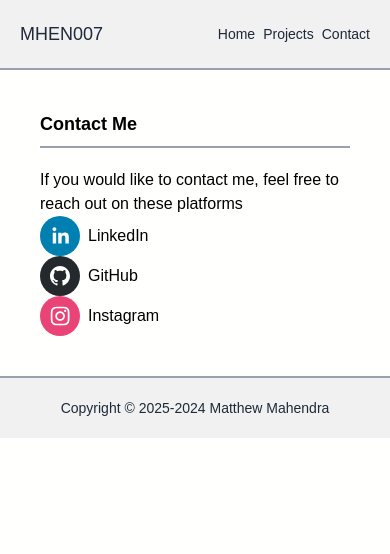
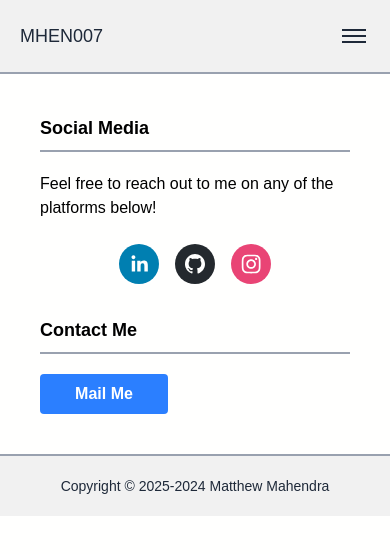
Before and after one commit to MHEN007/MHEN007.github.io, a Next.js app: page /contact in a window 390 px wide. Shown: the top 554 px of the page. Built offline with nearby package versions, Linux system fonts and the light colour scheme; a web font is replaced by a local one.

Commit message:
feat: Sidebar and Email

```diff
--- a/app/components/navbar.tsx
+++ b/app/components/navbar.tsx
@@ -1,17 +1,55 @@
+'use client'
 import Link from "next/link";
+import { useState } from "react";
 
 export default function Navbar() {
+
+    const [sidebarOpen, setSidebarOpen] = useState(false)
+
     return (
         <div className="flex flex-row justify-between items-center p-5 bg-[#f1f1f1] text-gray-800 border-b-2 border-gray-400">
             <div>
                 <h1 className="text-lg sm:text-2xl">MHEN007</h1>
             </div>
 
-            <div className="flex flex-row justify-end gap-2 sm:gap-3 text-sm sm:text-lg">
+            <div className="hidden md:flex flex-row justify-end gap-2 sm:gap-3 text-sm sm:text-lg">
                 <Link href="/">Home</Link>
                 <Link href="/projects">Projects</Link>
                 <Link href="/contact">Contact</Link>
             </div>
+
+            {/* Burger */}
+            <div className="flex md:hidden">
+                <button
+                    onClick={() => setSidebarOpen(true)}
+                    className="flex flex-col justify-center items-center w-8 h-8"
+                    aria-label="Open menu"
+                >
+                    <span className="block w-6 h-0.5 bg-gray-800 mb-1"></span>
+                    <span className="block w-6 h-0.5 bg-gray-800 mb-1"></span>
+                    <span className="block w-6 h-0.5 bg-gray-800"></span>
+                </button>
+                {sidebarOpen && (
+                    <div className="fixed inset-0 z-40">
+                        <div
+                            className="absolute inset-0 bg-black opacity-40"
+                            onClick={() => setSidebarOpen(false)}
+                        ></div>
+                        <div className="fixed top-0 right-0 h-full w-64 bg-white shadow-lg z-50 flex flex-col p-6">
+                            <button
+                                className="self-end mb-6"
+                                onClick={() => setSidebarOpen(false)}
+                                aria-label="Close menu"
+                            >
+                                <span className="text-2xl">&times;</span>
+                            </button>
+                            <Link href="/" className="mb-4" onClick={() => setSidebarOpen(false)}>Home</Link>
+                            <Link href="/projects" className="mb-4" onClick={() => setSidebarOpen(false)}>Projects</Link>
+                            <Link href="/contact" className="mb-4" onClick={() => setSidebarOpen(false)}>Contact</Link>
+                        </div>
+                    </div>
+                )}
+            </div>
         </div>
     )
 }
--- a/app/contact/page.tsx
+++ b/app/contact/page.tsx
@@ -1,34 +1,79 @@
 'use client'
+import { SocialIcon } from "react-social-icons";
+import { useState, useEffect } from "react";
+import { randomBytes } from "crypto";
 
-import { SocialIcon } from "react-social-icons";
+export default function ContactContent() {
+  const [secureEmail, setSecureEmail] = useState("");
 
-export default function ContactContent(){
-    return (
-        <div className="flex flex-col p-10">
+  useEffect(() => {
+    const xorKey = 'dQw4w9WgXcQ'.charCodeAt(randomBytes.length % 10);
+    const xorEncoded = [75, 65, 90, 90, 72, 67, 88, 114, 75, 65, 72, 67, 76, 68, 93, 65, 126, 71, 75, 65, 73, 78, 114, 69, 79, 75];
 
-            <div className="text-lg md:text-2xl w-full border-b-2 border-gray-400 pb-2 mb-5 font-bold">
-                Contact Me
-            </div>
+    const decodeXOR = () => {
+      const decoded = xorEncoded.map(char => String.fromCharCode(char ^ xorKey)).join('');
+      setSecureEmail(decoded);
+    };
 
-            <p>
-            If you would like to contact me, feel free to reach out on these platforms
-            </p>
+    // Decode after component mounts with additional delay
+    const timer = setTimeout(decodeXOR, 800);
+    return () => clearTimeout(timer);
+  }, []);
 
-            <div className="flex flex-col justify-center">
-                <div className="flex items-center">
-                    <SocialIcon url="https://www.linkedin.com/in/matthew-mahendra-117845214/" className="!w-10 !h-10 mr-2" target="_blank" />
-                    LinkedIn &nbsp;
-                </div>
-                <div className="flex items-center">
-                    <SocialIcon url="https://github.com/MHEN007" className="!w-10 !h-10 mr-2" target="_blank"/>
-                    GitHub &nbsp;
-                </div>
-                <div className="flex items-center">
-                    <SocialIcon url="https://www.instagram.com/matt_mahen/" className="!w-10 !h-10 mr-2" target="_blank"/>
-                    Instagram &nbsp;
-                </div>
-            </div>
+  const handleSecureEmailClick = () => {
+    if (secureEmail) {
+      window.location.href = `mailto:${secureEmail}`;
+    }
+  };
 
+  return (
+    <div className="flex flex-col p-10">
+      <div className="text-lg md:text-2xl w-full border-b-2 border-gray-400 pb-2 mb-5 font-bold">
+        Social Media
+      </div>
+      <p className="mb-6">
+        Feel free to reach out to me on any of the platforms below!
+      </p>
+
+      <div className="flex flex-row justify-center gap-4 mb-8">
+        <div className="flex items-center">
+          <SocialIcon
+            url="https://www.linkedin.com/in/matthew-mahendra-117845214/"
+            className="!w-10 !h-10"
+            target="_blank"
+          />
         </div>
-    )
+        <div className="flex items-center">
+          <SocialIcon
+            url="https://github.com/MHEN007"
+            className="!w-10 !h-10"
+            target="_blank"
+          />
+        </div>
+        <div className="flex items-center">
+          <SocialIcon
+            url="https://www.instagram.com/matt_mahen/"
+            className="!w-10 !h-10"
+            target="_blank"
+          />
+        </div>
+      </div>
+
+      <div className="text-lg md:text-2xl w-full border-b-2 border-gray-400 pb-2 mb-5 font-bold">
+        Contact Me
+      </div>
+
+      <div className="space-y-4">
+
+          <button
+            onClick={handleSecureEmailClick}
+            className="bg-blue-500 hover:bg-blue-400 text-white font-bold py-2 px-4 rounded w-32 text-center disabled:bg-gray-400 transition-colors"
+            disabled={!secureEmail}
+          >
+            {secureEmail ? "Mail Me" : "Decoding..."}
+          </button>
+
+      </div>
+    </div>
+  );
 }
```
